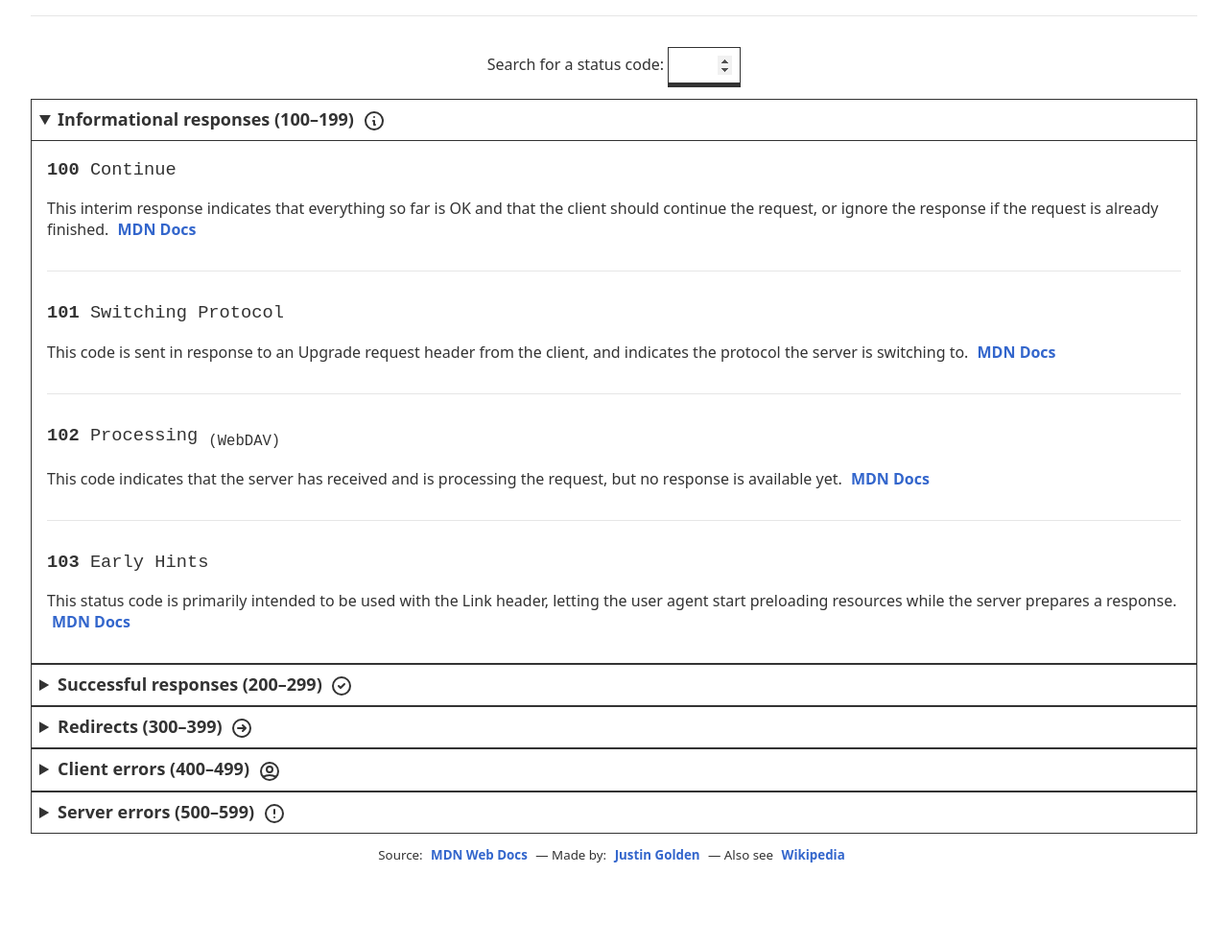
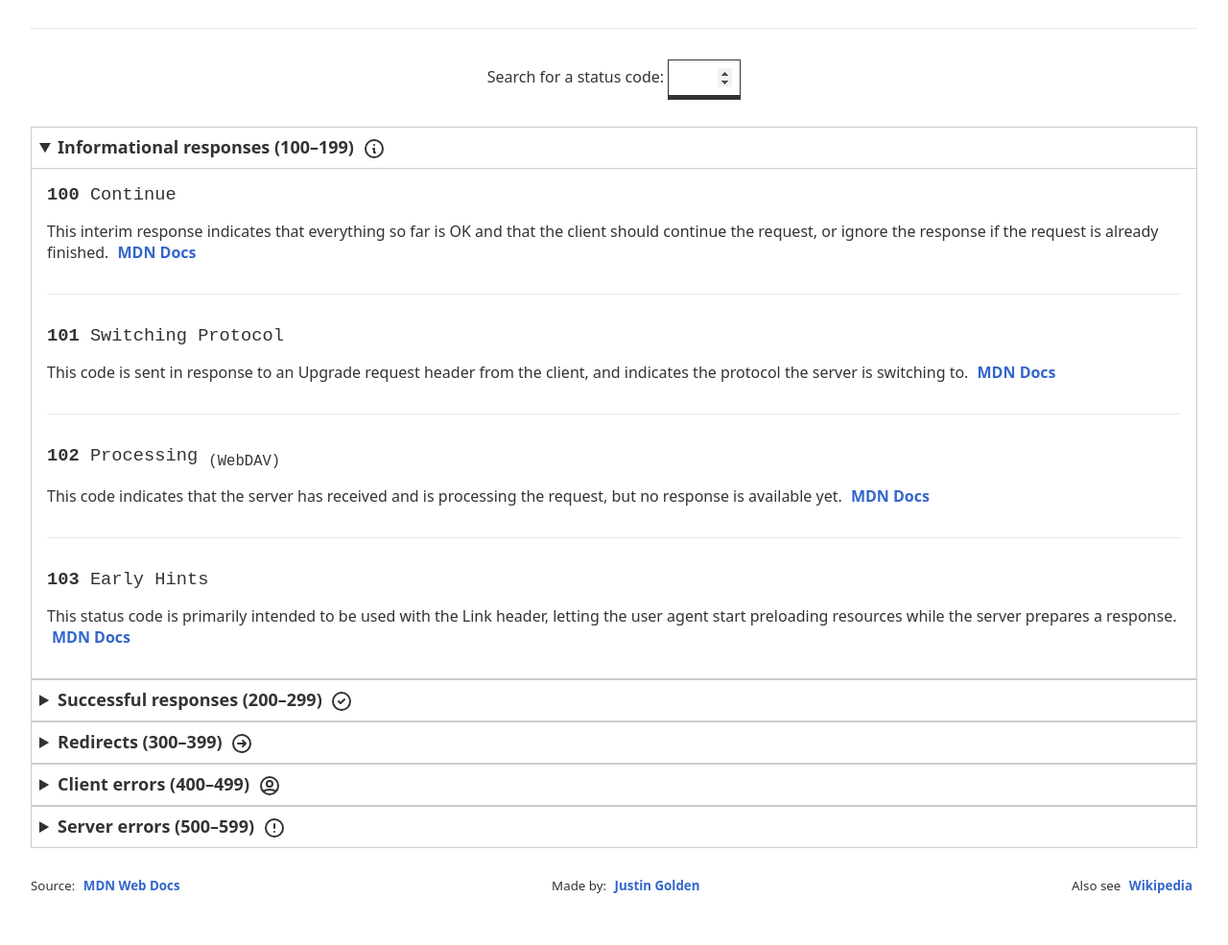
Before and after one commit to justingolden21/status-codes, a plain HTML site: page index.html in a window 1280 px wide. Shown: the part 131-1116 px from the top of the page at 96% size. Before the commit the page ends 1047 px from the top, so only its background shows below. Drawn offline with Linux system fonts and the light colour scheme.

Commit message:
More css updates

```diff
--- a/css/styles.css
+++ b/css/styles.css
@@ -21,13 +21,22 @@ body {
 	font-family: system-ui, -apple-system, 'Segoe UI', Roboto, Helvetica, Arial,
 		sans-serif, 'Apple Color Emoji', 'Segoe UI Emoji';
 	text-align: center;
-	margin: 1rem;
-	margin-right: 2rem;
-	margin-left: 2rem;
+	padding: 2rem;
+	max-width: 80rem;
+	margin-left: auto;
+	margin-right: auto;
 	color: #333;
 	font-weight: lighter;
 }
 
+h1,
+h2,
+h3 {
+	margin: 0;
+}
+h1 {
+	margin-bottom: 1rem;
+}
 h2 {
 	font-size: large;
 }
@@ -76,7 +85,7 @@ input[type='number'] {
 summary,
 input[type='number'] {
 	padding: 0.5rem;
-	margin-bottom: 1rem;
+	margin-bottom: 2rem;
 	font-size: medium;
 	font-weight: bold;
 	color: #333;
@@ -123,19 +132,23 @@ summary svg {
 }
 
 details {
-	border: 1px solid #333;
+	border: 1px solid #ccc;
 	padding: 1rem;
 }
 summary {
 	margin: -1rem;
 }
 details[open] summary {
-	border-bottom: 1px solid #333;
+	border-bottom: 1px solid #ccc;
 	margin-bottom: 1rem;
 }
 
 .highlight {
 	background-color: #fea;
+}
+
+footer {
+	margin-top: 1rem;
 }
 
 @keyframes slideIn {
@@ -167,6 +180,10 @@ details[open] summary {
 	input[type='number'] {
 		font-size: large;
 	}
+	footer small {
+		display: flex;
+		justify-content: space-between;
+	}
 }
 
 @media (min-width: 1024px) {
--- a/index.html
+++ b/index.html
@@ -455,13 +455,15 @@
                 Docs</a></p>
     </details>
 
-    <small>
-        <p>Source: <a href="https://developer.mozilla.org/en-US/docs/Web/HTTP/Status" target="_blank" rel="noopener">MDN
-                Web Docs</a>
-            &mdash; Made by: <a href="https://justingolden.me/" target="_blank" rel="noopener">Justin Golden</a> &mdash;
-            Also see <a href="https://en.wikipedia.org/wiki/List_of_HTTP_status_codes" target="_blank"
-                rel="noopener">Wikipedia</a></p>
-    </small>
+    <footer>
+        <small>
+            <p>Source: <a href="https://developer.mozilla.org/en-US/docs/Web/HTTP/Status" target="_blank"
+                    rel="noopener">MDN Web Docs</a></p>
+            <p> Made by: <a href="https://justingolden.me/" target="_blank" rel="noopener">Justin Golden</a></p>
+            <p>Also see <a href="https://en.wikipedia.org/wiki/List_of_HTTP_status_codes" target="_blank"
+                    rel="noopener">Wikipedia</a></p>
+        </small>
+    </footer>
 </body>
 
 </html>
```
